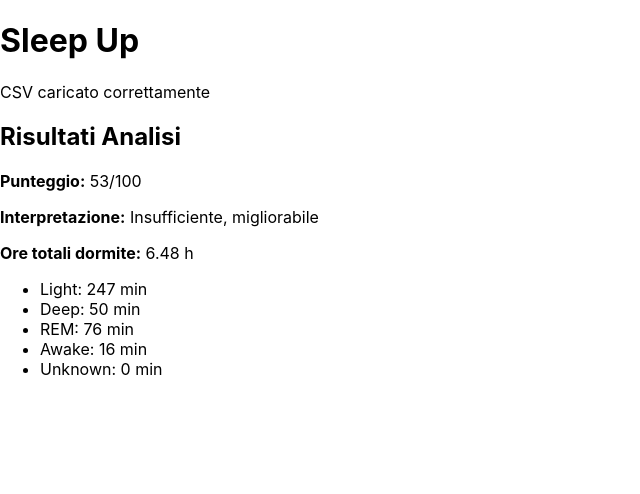
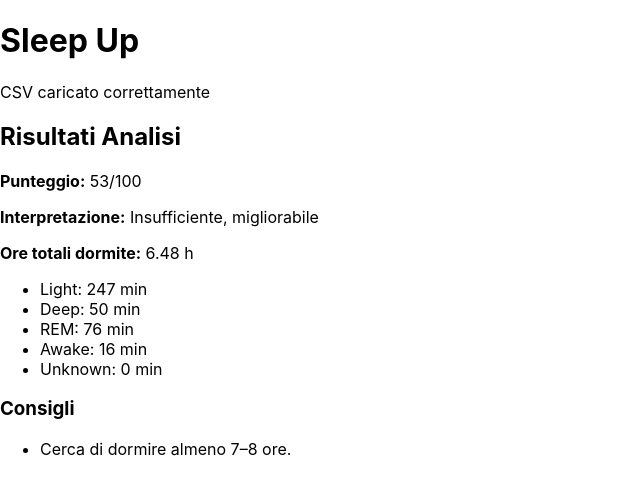
Before and after one commit to CiaosonoAx3l/Sleep_Up, a React (Create React App) app: page / in a window 1280 px wide. Shown: the top 494 px of the page, without its empty margins (0-640 px from the left). Built offline with nearby package versions, Linux system fonts and the light colour scheme; the HTML template or start-up script is replaced by a standard one.

Commit message:
Aggiunto il componente Tips
Tips e' un componente che crea dei consigli dinamicamente guardando direttamente analysis.

```diff
--- a/src/App.js
+++ b/src/App.js
@@ -4,6 +4,7 @@
 import DataLoader from './components/DataLoader';
 import { analyzeSleep } from './utils/CalculateScore';
 import SleepScoreCard from './components/SleepScoreCard';
+import Tips from './components/Tips';
 
 
 function App()
@@ -23,6 +24,8 @@
       {analysis && (
         <div className="analysis-card">
           <SleepScoreCard analysis={analysis} />
+
+          <Tips analysis={analysis} />
         </div>
       )}
     </div>
--- /dev/null
+++ b/src/components/Tips.jsx
@@ -0,0 +1,18 @@
+//componente che prende il risultato della funzione analyzeSleep() e genera un consiglio
+export default function Tips({ analysis })
+{
+  const tips = [];
+  if (analysis.hours < 7) tips.push('Cerca di dormire almeno 7–8 ore.'); //se ha meno di 7 ore aggiunge un consiglio per dormmire di piu'
+  if (analysis.minuteCounts.Awake > 30) tips.push('Riduci le interruzioni notturne (es. rumore).'); // genera un consiglio se rimani sveglio piu' di un tot.
+  if ((analysis.minuteCounts.Deep + analysis.minuteCounts.REM) / analysis.totalMin < 0.25)
+    tips.push('Favorisci fasi profonde: evita caffeina/la luce blu prima di dormire.'); // genera un consiglio se le fasi profonde sono meno del 25%
+
+  return (
+    <div className="Tips">
+      <h3 className="Tips-title">Consigli</h3>
+      <ul className="Tips-list">
+        {tips.map((t,i) => <li key={i}>{t}</li>)} {/*  usa funzione map() per generare una lista di consigli */}
+      </ul>
+    </div>
+  );
+}
```
